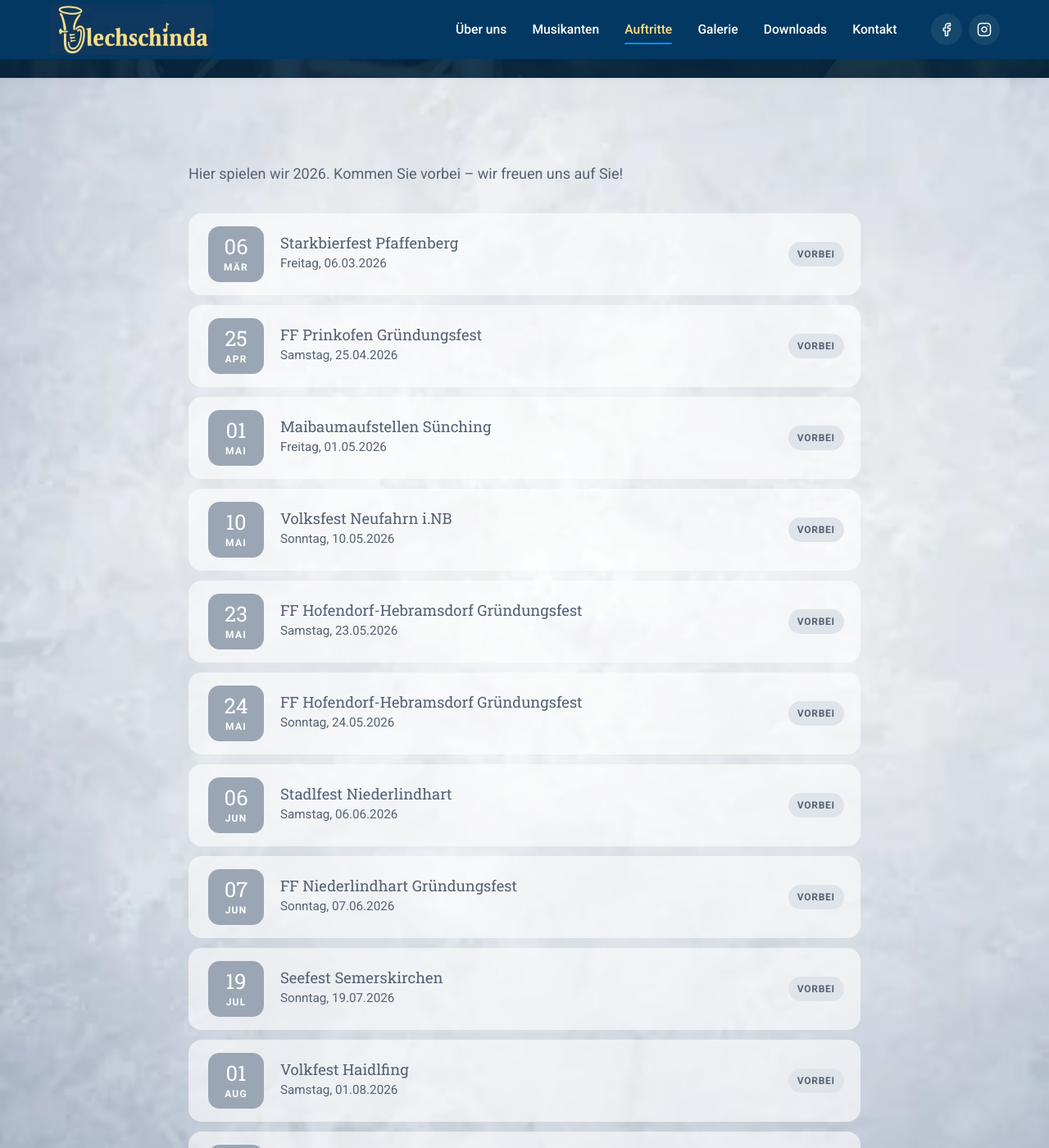
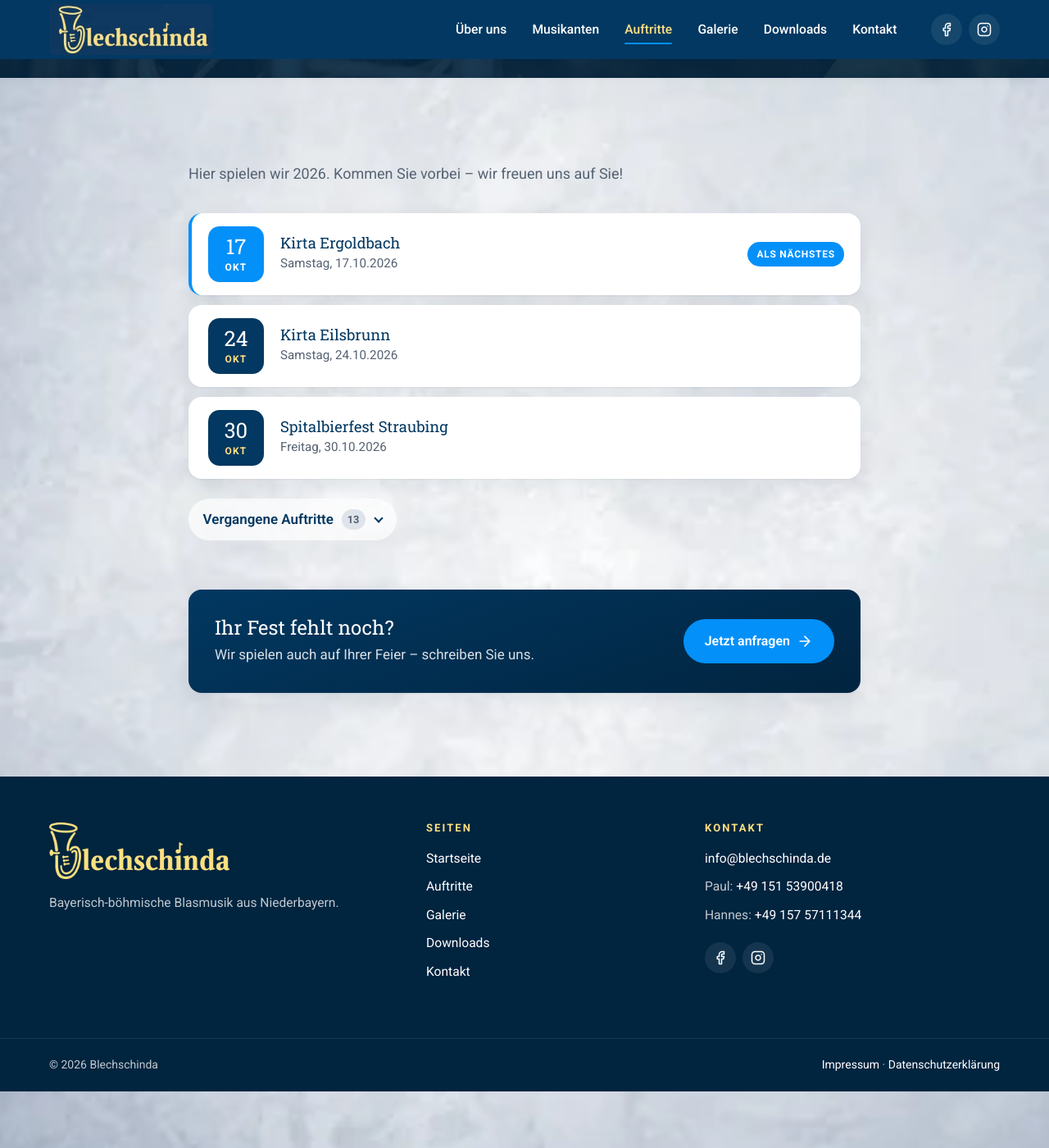
Before and after one commit to blechschinda/blechschinda.github.io, a Jekyll site: the page built from auftritte.html, in a window 1280 px wide and 1400 px high, scrolled down 337 px. Shown: the whole window at 82% size. Built offline with Jekyll 4.4.1, drawn with Linux system fonts in a browser that asks for light colours; some of the changed text lies outside the part shown.

Commit message:
Show upcoming gigs first, past gigs collapsible

```diff
--- a/assets/css/site.css
+++ b/assets/css/site.css
@@ -417,6 +417,37 @@ p { margin: 0 0 1em; }
   .gig-status { display: none; }
 }
 
+.gigs[hidden] { display: none; }
+
+.gigs-past { margin: -1.5rem 0 3rem; }
+.gigs-past[hidden] { display: none; }
+.gigs-past summary {
+  display: flex; align-items: center; gap: .6rem;
+  width: fit-content;
+  padding: .7rem 1.1rem;
+  margin-bottom: .75rem;
+  border-radius: 999px;
+  background: rgb(255 255 255 / .7);
+  color: var(--navy); font-weight: 600;
+  cursor: pointer; list-style: none;
+  transition: background-color .2s;
+}
+.gigs-past summary::-webkit-details-marker { display: none; }
+.gigs-past summary::after {
+  content: ""; width: .5rem; height: .5rem; margin-left: .2rem;
+  border-right: 2px solid currentColor; border-bottom: 2px solid currentColor;
+  transform: translateY(-2px) rotate(45deg);
+  transition: transform .2s;
+}
+.gigs-past[open] summary::after { transform: translateY(2px) rotate(-135deg); }
+.gigs-past summary:hover { background: #fff; }
+.gigs-past-count {
+  font-size: .8rem; font-weight: 700;
+  min-width: 1.6rem; padding: .1rem .45rem; border-radius: 999px; text-align: center;
+  background: var(--line); color: var(--muted);
+}
+.gigs-past .gigs { margin-bottom: 0; }
+
 .cta {
   display: flex; flex-wrap: wrap; align-items: center; justify-content: space-between; gap: 1.5rem;
   padding: 2rem;
--- a/assets/js/site.js
+++ b/assets/js/site.js
@@ -38,11 +38,16 @@
     });
   });
 
-  // Auftritte: mark past gigs and the next upcoming one (based on today's date in the browser)
+  // Auftritte: upcoming gigs stay on top (next one highlighted); past gigs move into the
+  // collapsible "Vergangene Auftritte" list below, newest first. Based on the browser's date.
+  var gigList = document.querySelector("[data-gigs]");
   var gigs = document.querySelectorAll("[data-gigs] [data-date]");
-  if (gigs.length) {
+  if (gigList && gigs.length) {
     var now = new Date();
     var today = now.getFullYear() + "-" + String(now.getMonth() + 1).padStart(2, "0") + "-" + String(now.getDate()).padStart(2, "0");
+    var past = document.querySelector("[data-gigs-past]");
+    var pastList = document.querySelector("[data-gigs-past-list]");
+    var pastCount = 0;
     var nextFound = false;
     gigs.forEach(function (gig) {
       var status = gig.querySelector("[data-gig-status]");
@@ -50,14 +55,25 @@
       if (date < today) {
         gig.classList.add("is-past");
         if (status) status.textContent = "Vorbei";
+        if (pastList) { pastList.insertBefore(gig, pastList.firstChild); pastCount++; }
       } else if (!nextFound) {
         nextFound = true;
         gig.classList.add("is-next");
         if (status) status.textContent = date === today ? "Heute" : "Als Nächstes";
       }
     });
-    var done = document.querySelector("[data-gigs-done]");
-    if (done && !nextFound) done.hidden = false;
+    if (past && pastCount) {
+      past.hidden = false;
+      var count = past.querySelector("[data-gigs-past-count]");
+      if (count) count.textContent = pastCount;
+    }
+    if (!nextFound) {
+      // Season over: no empty list on top, show the note and open the past gigs
+      gigList.hidden = true;
+      var done = document.querySelector("[data-gigs-done]");
+      if (done) done.hidden = false;
+      if (past) past.open = true;
+    }
   }
 
   // Galerie: lightbox
--- a/auftritte.html
+++ b/auftritte.html
@@ -31,6 +31,10 @@ eyebrow: Termine
       </li>
       {%- endfor %}
     </ol>
+    <details class="gigs-past" data-gigs-past hidden>
+      <summary>Vergangene Auftritte <span class="gigs-past-count" data-gigs-past-count></span></summary>
+      <ol class="gigs" data-gigs-past-list></ol>
+    </details>
     <div class="cta card">
       <div>
         <h2>Ihr Fest fehlt noch?</h2>
--- a/llms.txt
+++ b/llms.txt
@@ -1,3 +1,6 @@
+
+
+
 ---
 # Summary of the website for AI assistants (https://llmstxt.org).
 # Gigs, musicians and contact data are filled in from _data/ and _config.yml.
```
Also changed, not shown: README.md.
